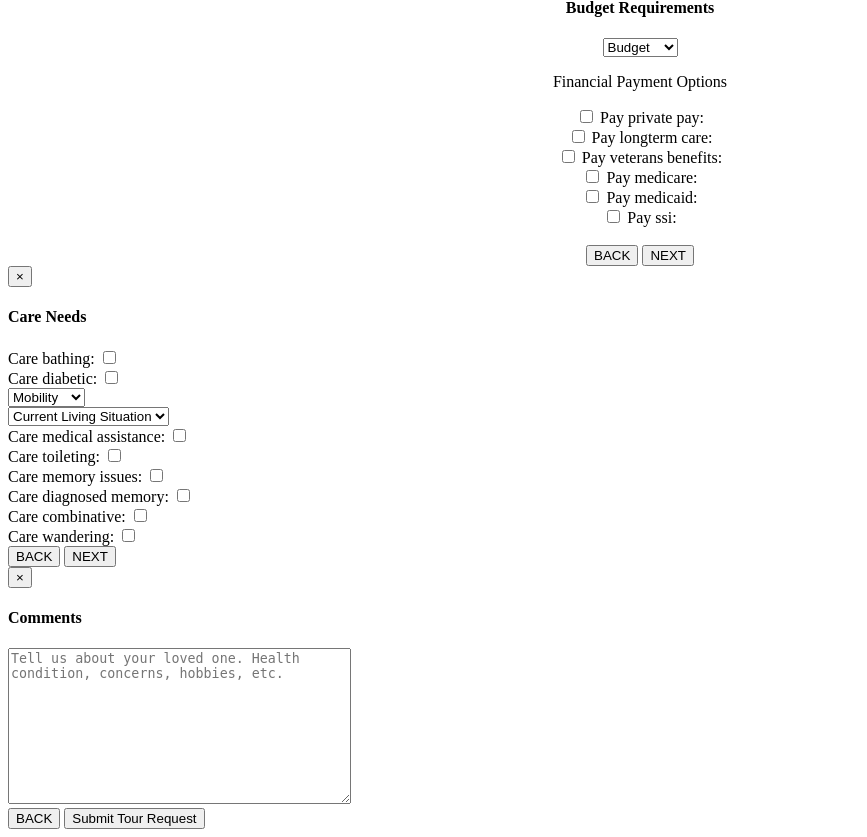
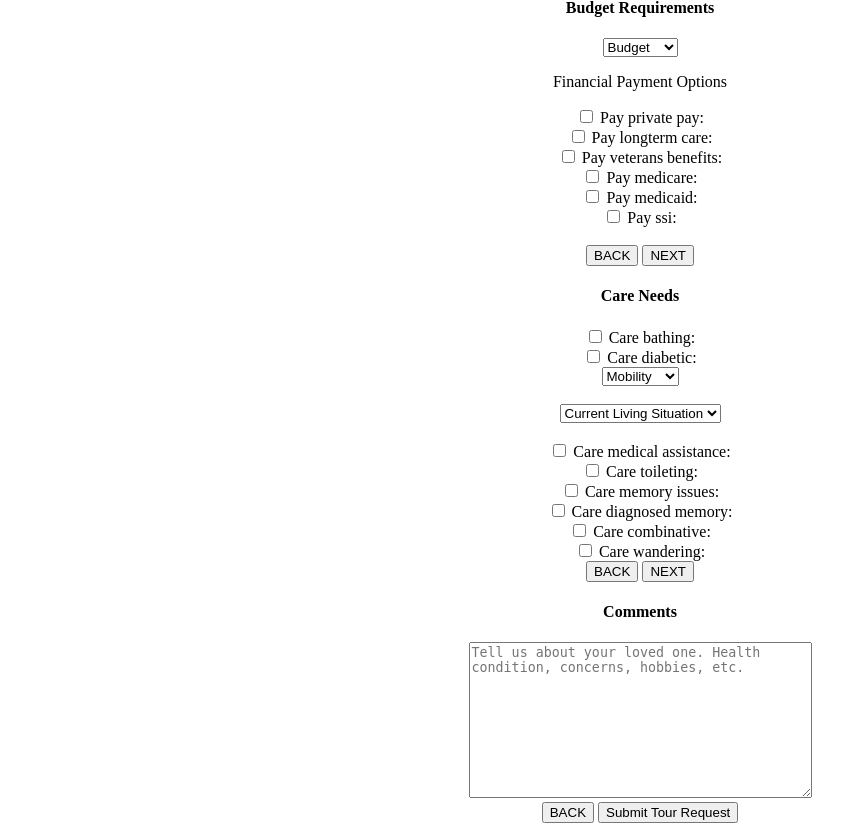
Before and after one commit to crazyfln/hfg-prod, a Django app: template templates/facility_detail.html in a window 1280 px wide. Shown: the part 1497-2334 px from the top of the page, without its empty margins (0-867 px from the left). Run offline with Django 3.2, Linux system fonts and the light colour scheme; the template is opened without the code that fills it: values that come from a table or form of the project are taken from there, others are empty; the visitor is signed in with stand-in values (Sample User, id 1); parts of the project's set-up code (start-up, migrations or seed data) failed here and were passed over; some libraries are stand-ins or nearby versions.

Commit message:
majority request tour modal styling complete

```diff
--- a/templates/snippets/tour_request_modal.html
+++ b/templates/snippets/tour_request_modal.html
@@ -93,65 +93,69 @@
 
 <div class="modal fade" id="tour_care" tabindex="-1" role="dialog" aria-labelledby="myModalLabel" aria-hidden="true">
   <div class="modal-dialog">
+    <center>
       <div class="modal-content">
         <div class="modal-header">
-        <button type="button" class="close" data-dismiss="modal" aria-hidden="true">&times;</button>
           <h4 class="modal-title" id="myModalLabel">Care Needs</h4>
         </div>
         <div class="modal-body">
+          <div class="align-left">
+            {{ form.care_bathing }}
             {{ form.care_bathing.label_tag }}
-        {{ form.care_bathing }}
             <br />
+            {{ form.care_diabetic }}
             {{ form.care_diabetic.label_tag }}
-        {{ form.care_diabetic }}
             <br />
+            <div class="modal-select-holder">
               {{ form.care_mobility }}
+            </div>
             <br />
+            <div class="modal-select-holder">
               {{ form.care_current }}
+            </div>
             <br />
+            {{ form.care_medical_assistance }}
             {{ form.care_medical_assistance.label_tag }}
-        {{ form.care_medical_assistance }}
             <br />
+            {{ form.care_toileting }}
             {{ form.care_toileting.label_tag }}
-        {{ form.care_toileting }}
             <br />
+            {{ form.care_memory_issues }}
             {{ form.care_memory_issues.label_tag }}
-        {{ form.care_memory_issues }}
             <br />
+            {{ form.care_diagnosed_memory }}
             {{ form.care_diagnosed_memory.label_tag }}
-        {{ form.care_diagnosed_memory }}
             <br />
+            {{ form.care_combinative }}
             {{ form.care_combinative.label_tag }}
-        {{ form.care_combinative }}
             <br />
+            {{ form.care_wandering }}
             {{ form.care_wandering.label_tag }}
-        {{ form.care_wandering }}
             <br />
           </div>
-      <div class="modal-footer">
-        <button type="button" class="btn btn-default" data-dismiss="modal" data-toggle="modal" data-target="#tour_budget">BACK</button>
-        <button type="button" class="btn btn-primary" data-dismiss="modal" data-toggle="modal" data-target="#tour_comments">NEXT</button>
         </div>
+        <button type="button" class="button-orange" data-dismiss="modal" data-toggle="modal" data-target="#tour_budget">BACK</button>
+        <button type="button" class="button-blue" data-dismiss="modal" data-toggle="modal" data-target="#tour_comments">NEXT</button>
       </div>
+    </center>
   </div>
 </div>
 
 <div class="modal fade" id="tour_comments" tabindex="-1" role="dialog" aria-labelledby="myModalLabel" aria-hidden="true">
   <div class="modal-dialog">
+    <center>
       <div class="modal-content">
         <div class="modal-header">
-        <button type="button" class="close" data-dismiss="modal" aria-hidden="true">&times;</button>
           <h4 class="modal-title" id="myModalLabel">Comments</h4>
         </div>
         <div class="modal-body">
           {{ form.comments }}
           <br />
         </div>
-      <div class="modal-footer">
-        <button type="button" class="btn btn-default" data-dismiss="modal" data-toggle="modal" data-target="#tour_care">BACK</button>
-        <button type="submit" class="btn btn-primary">Submit Tour Request</button>
+          <button type="button" class="button-orange" data-dismiss="modal" data-toggle="modal" data-target="#tour_care">BACK</button>
+          <button type="submit" class="button-blue">Submit Tour Request</button>
       </div>
-    </div>
+    </center>
   </div>
 </div>
 </form>
```
Also changed, not shown: static_source/sass/_registration.scss (+11 -2 lines). Lines whose indentation alone changed are shown as unchanged.
